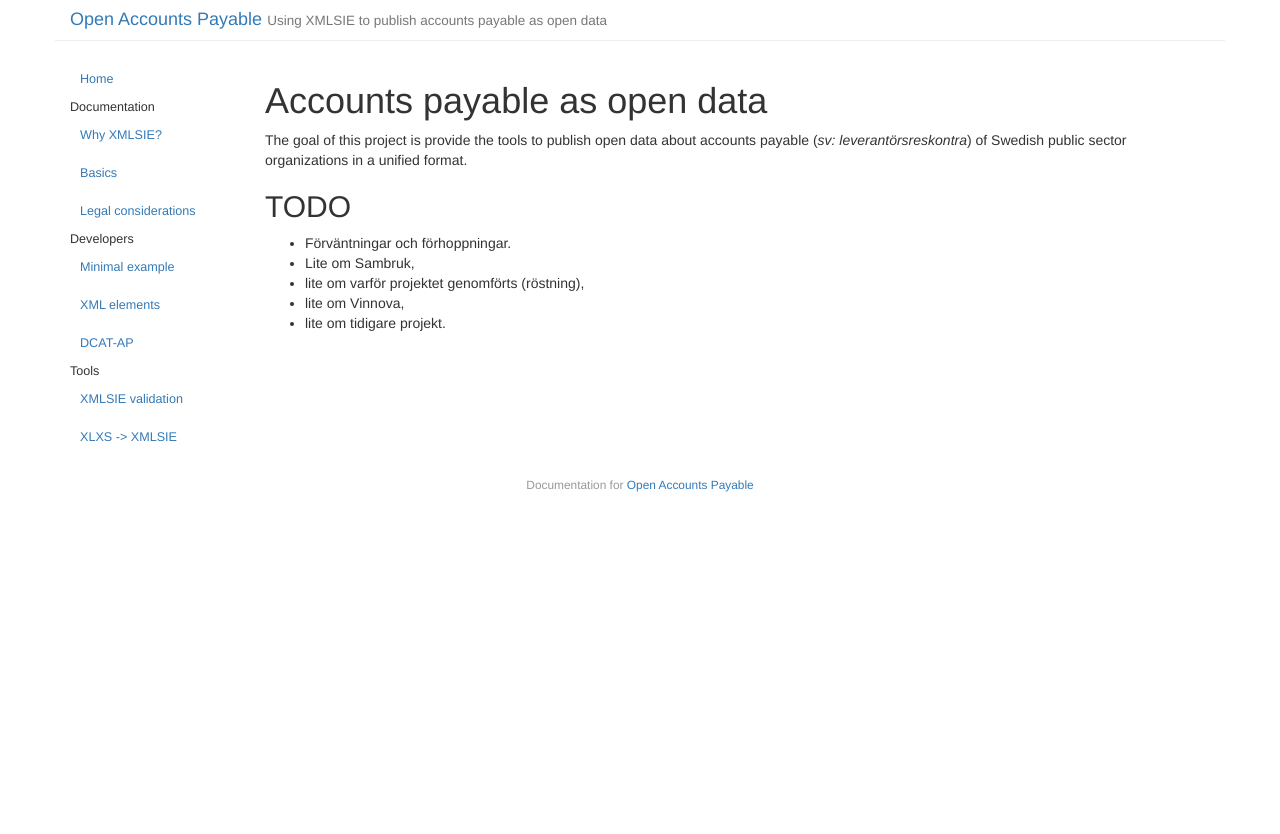
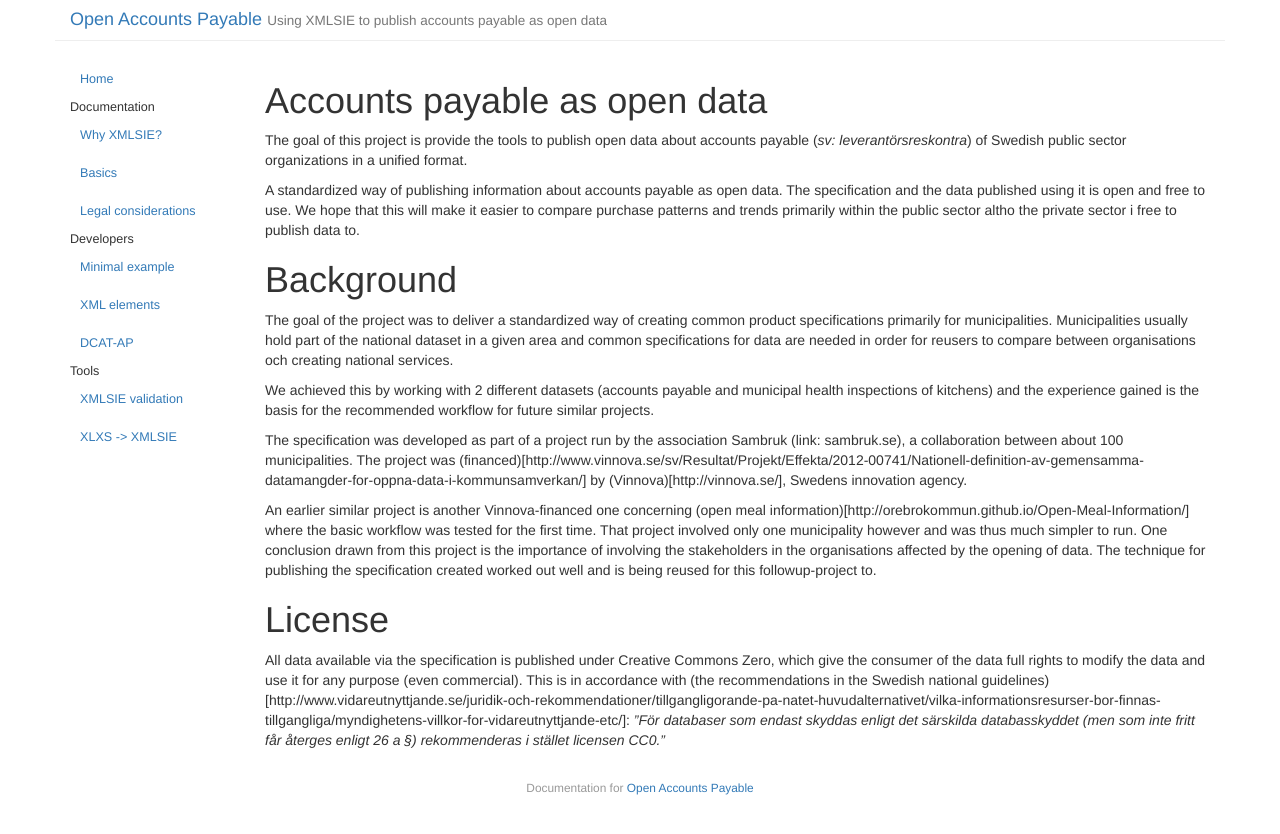
Before and after one commit to Sambruk/Open-Accounts-Payable, a Jekyll site: the page built from index.md, in a window 1280 px wide. Shown: the top 834 px of the page. Built offline with Jekyll 4.4.1, drawn with Linux system fonts in a browser that asks for light colours.

Commit message:
Update index.md
Text from Björn

```diff
--- a/index.md
+++ b/index.md
@@ -8,10 +8,17 @@ title: "Accounts payable as open data"
 The goal of this project is provide the tools to publish open data about accounts payable (_sv: leverantörsreskontra_)
 of Swedish public sector organizations in a unified format.
 
-## TODO
+A standardized way of publishing information about accounts payable as open data. The specification and the data published using it is open and free to use. We hope that this will make it easier to compare purchase patterns and trends primarily within the public sector altho the private sector i free to publish data to.
 
-* Förväntningar och förhoppningar.
-* Lite om Sambruk,
-* lite om varför projektet genomförts (röstning),
-* lite om Vinnova,
-* lite om tidigare projekt.
+# Background
+The goal of the project was to deliver a standardized way of creating common product specifications primarily for municipalities. Municipalities usually hold part of the national dataset in a given area and common specifications for data are needed in order for reusers to compare between organisations och creating national services.
+
+We achieved this by working with 2 different datasets (accounts payable and municipal health inspections of kitchens) and the experience gained is the basis for the recommended workflow for future similar projects.
+
+The specification was developed as part of a project run by the association Sambruk (link: sambruk.se), a collaboration between about 100 municipalities. The project was (financed)[http://www.vinnova.se/sv/Resultat/Projekt/Effekta/2012-00741/Nationell-definition-av-gemensamma-datamangder-for-oppna-data-i-kommunsamverkan/] by (Vinnova)[http://vinnova.se/], Swedens innovation agency.
+
+An earlier similar project is another Vinnova-financed one concerning (open meal information)[http://orebrokommun.github.io/Open-Meal-Information/] where the basic workflow was tested for the first time. That project involved only one municipality however and was thus much simpler to run. One conclusion drawn from this project is the importance of involving the stakeholders in the organisations affected by the opening of data. The technique for publishing the specification created worked out well and is being reused for this followup-project to.
+
+# License
+All data available via the specification is published under Creative Commons Zero, which give the consumer of the data full rights to modify the data and use it for any purpose (even commercial). This is in accordance with (the recommendations in the Swedish national guidelines)[http://www.vidareutnyttjande.se/juridik-och-rekommendationer/tillgangligorande-pa-natet-huvudalternativet/vilka-informationsresurser-bor-finnas-tillgangliga/myndighetens-villkor-for-vidareutnyttjande-etc/]:
+_”För databaser som endast skyddas enligt det särskilda databasskyddet (men som inte fritt får återges enligt 26 a §) rekommenderas i stället licensen CC0.”_
```
